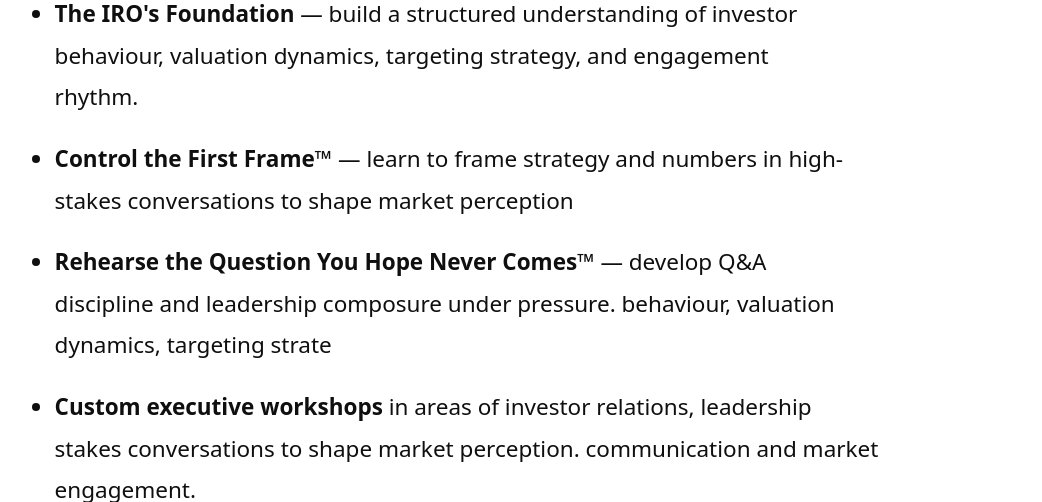
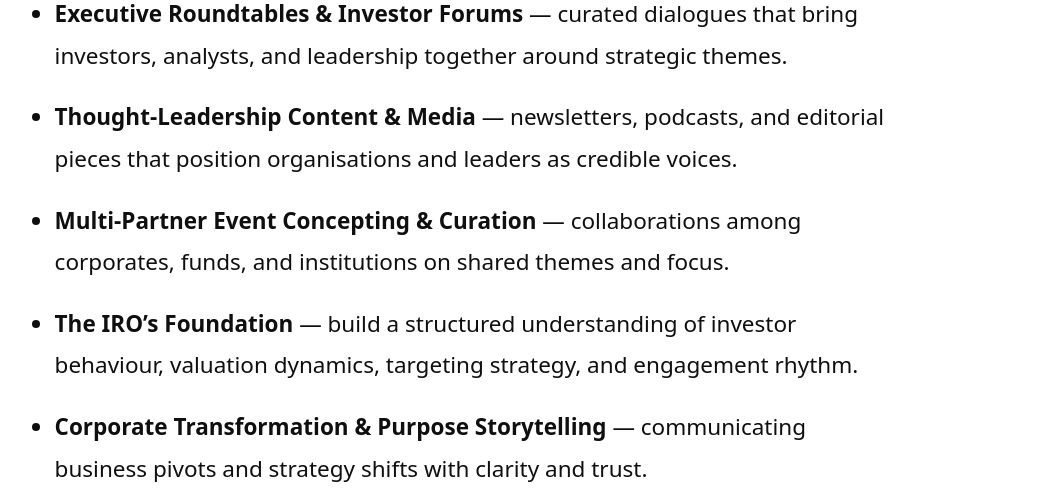
Before and after one commit to Yanguangchen/secondrm, a plain HTML site: page sr-studio.html in a window 1280 px wide. Shown: the part 298-800 px from the top of the page, without its empty margins (179-1221 px from the left). Drawn offline with Linux system fonts and the light colour scheme; a web font is replaced by a local one.

Commit message:
new image

```diff
--- a/sr-studio.html
+++ b/sr-studio.html
@@ -29,13 +29,13 @@
         </div>
         <button
           class="menu-toggle"
-          aria-controls="academy-nav"
+          aria-controls="studio-nav"
           aria-expanded="false"
           title="Menu"
         >
           ☰
         </button>
-        <nav id="academy-nav" class="nav" aria-label="Primary">
+        <nav id="studio-nav" class="nav" aria-label="Primary">
           <button class="menu-close" aria-label="Close menu">✕</button>
           <a class="nav-link" href="index.html">Home</a>
           <a class="nav-link" href="about.html">About</a>
@@ -52,37 +52,33 @@
           <div class="service-hero">
             <img class="service-icon" src="offering3.jpg" alt="SR Studio" />
             <div>
-              <h2 class="service-title">SR Academy</h2>
-              <div class="service-subtitle">Learning &amp; Frameworks</div>
+              <h2 class="service-title">SR Studio</h2>
+              <div class="service-subtitle">Thought Leadership &amp; Collaborations</div>
             </div>
           </div>
 
-          <h3 class="service-kicker">
-            Sample programmes (available on demand)
-          </h3>
+          <h3 class="service-kicker">What we do</h3>
 
           <ul class="service-list">
             <li>
-              <strong>The IRO's Foundation</strong> — build a structured
-              understanding of investor <br />
-              behaviour, valuation dynamics, targeting strategy, and engagement
-              <br />
-              rhythm.
+              <strong>Executive Roundtables &amp; Investor Forums</strong> — curated dialogues that bring investors, analysts,
+              and leadership together around strategic themes.
             </li>
             <li>
-              <strong>Control the First Frame™</strong> — learn to frame
-              strategy and numbers in high- <br>stakes conversations to shape market
-              perception
+              <strong>Thought‑Leadership Content &amp; Media</strong> — newsletters, podcasts, and editorial pieces that
+              position organisations and leaders as credible voices.
             </li>
             <li>
-              <strong>Rehearse the Question You Hope Never Comes™ </strong> — develop Q&A <br>discipline and leadership
-              composure under pressure. behaviour, valuation dynamics, targeting
-              strate
+              <strong>Multi‑Partner Event Concepting &amp; Curation</strong> — collaborations among corporates, funds,
+              and institutions on shared themes and focus.
             </li>
             <li>
-              <strong>Custom executive workshops</strong> in areas of investor relations, leadership <br>
-              stakes conversations to shape market perception.
-              communication and market engagement.
+              <strong>The IRO’s Foundation</strong> — build a structured understanding of investor behaviour,
+              valuation dynamics, targeting strategy, and engagement rhythm.
+            </li>
+            <li>
+              <strong>Corporate Transformation &amp; Purpose Storytelling</strong> — communicating business pivots and
+              strategy shifts with clarity and trust.
             </li>
           </ul>
         </div>
@@ -96,7 +92,7 @@
       document.getElementById("y").textContent = new Date().getFullYear();
       (function () {
         const btn = document.querySelector(".menu-toggle");
-        const nav = document.getElementById("academy-nav");
+        const nav = document.getElementById("studio-nav");
         if (btn && nav) {
           const toggle = () => {
             const open = nav.classList.toggle("is-open");
```
Also changed, not shown: our-offerings.html (+1 -1 lines).
